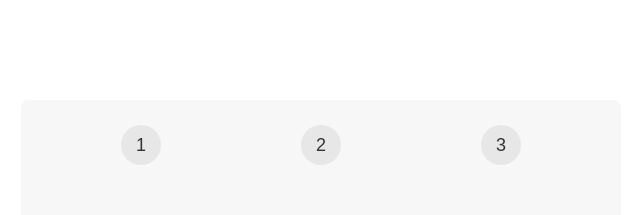
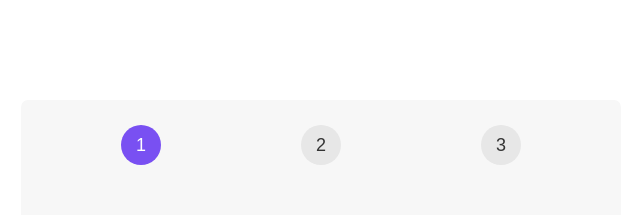
Before and after one commit to madelynrr/steps, a React (Create React App) app: page / in a window 1280 px wide. Shown: the top 215 px of the page, without its empty margins (319-959 px from the left). Built offline with nearby package versions, Linux system fonts and the light colour scheme.

Commit message:
Set step number icons to active based on step state

```diff
--- a/src/App.js
+++ b/src/App.js
@@ -12,9 +12,9 @@ export default function App() {
   return (
     <div className="steps">
       <div className="numbers">
-        <div>1</div>
-        <div>2</div>
-        <div>3</div>
+        <div className={step >= 1 && "active"}>1</div>
+        <div className={step >= 2 && "active"}>2</div>
+        <div className={step >= 3 && "active"}>3</div>
       </div>
 
       <p className="message"></p>
```
